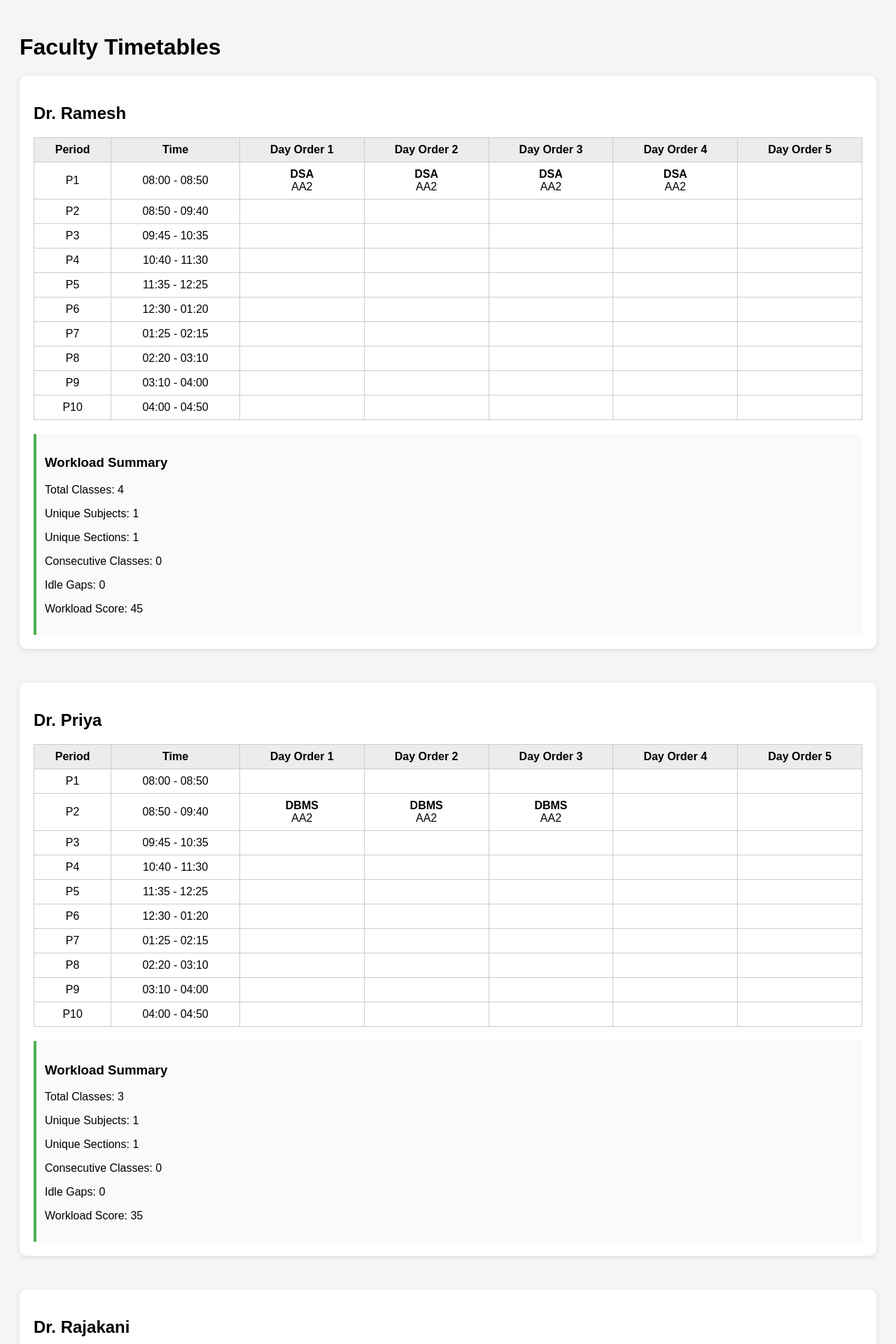
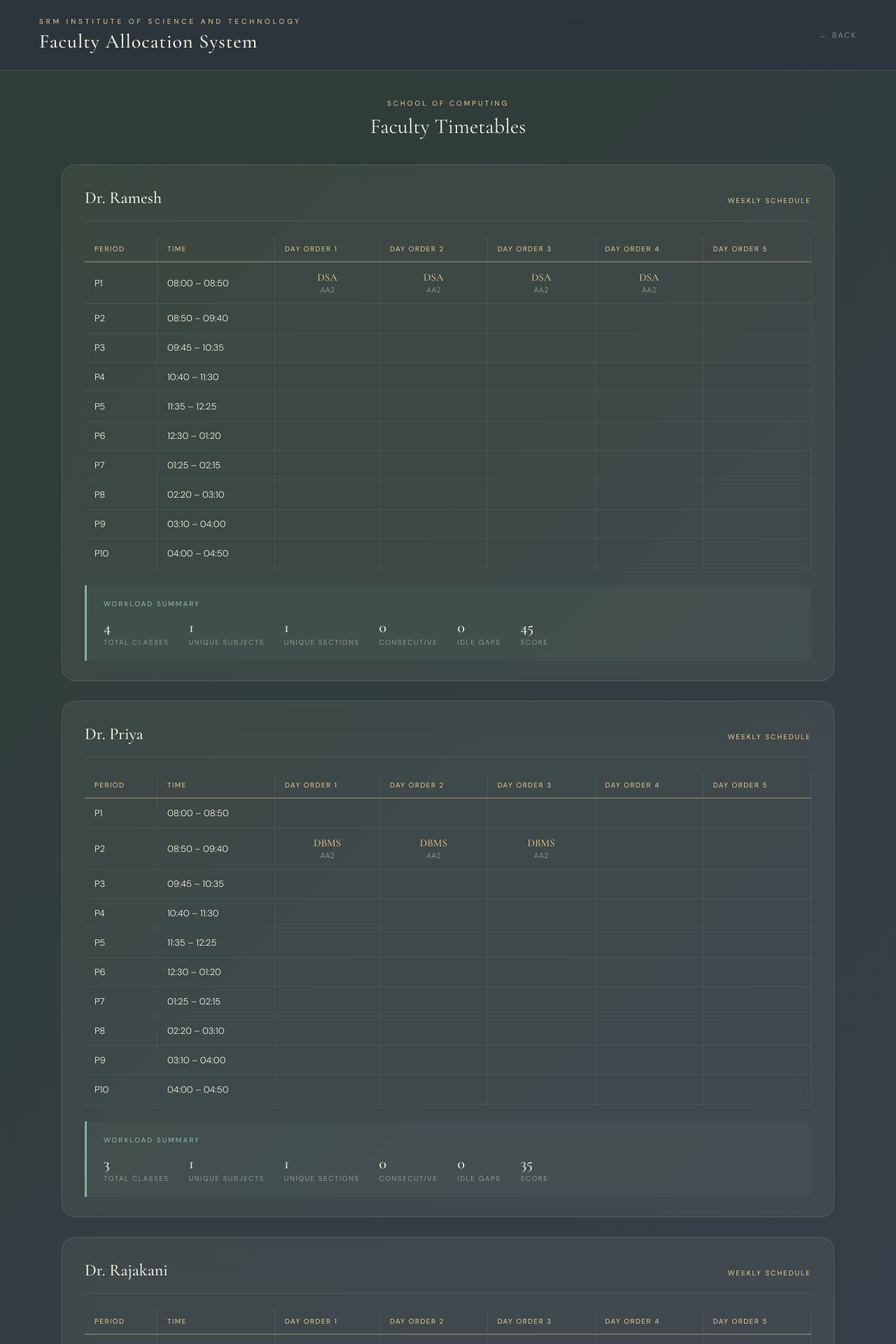
Before and after one commit to harshinishori18/faculty-allocation-srmist, a Flask app: page /timetable in a window 1280 px wide. Shown: the top 1920 px of the page at 70% size. Run offline with Flask 3, Linux system fonts and the light colour scheme.

Commit message:
Restyle timetable page to match site-wide aurora/glass theme

```diff
--- a/templates/timetable.html
+++ b/templates/timetable.html
@@ -1,104 +1,136 @@
 <!DOCTYPE html>
-<html>
+<html lang="en">
+<head>
+  <meta charset="UTF-8"/>
+  <meta name="viewport" content="width=device-width, initial-scale=1.0"/>
+  <title>Faculty Timetables — SRMIST</title>
+  <link rel="stylesheet" href="{{ url_for('static', filename='style.css') }}"/>
+  <style>
+    .page-wrap { padding: 40px 48px; max-width: 1200px; margin: 0 auto; }
 
-<head>
-
-    <title>Faculty Timetables</title>
-
-    <style>
-
-        body{
-            font-family: Arial, sans-serif;
-            padding:20px;
-            background:#f5f5f5;
+    .page-title-block { text-align: center; margin-bottom: 36px; }
+    .page-title-block .eyebrow-sm {
+      font-size: 10px; letter-spacing: 3px; text-transform: uppercase;
+      color: var(--gold); margin-bottom: 8px;
+    }
+    .page-title-block h2 {
+      font-family: 'Cormorant Garamond', serif; font-size: 30px;
+      font-weight: 400; color: var(--eggshell);
     }
 
-        .faculty-card{
-
-            background:white;
-
-            padding:20px;
-
-            margin-bottom:30px;
-
-            border-radius:10px;
-
-            box-shadow:0 2px 8px rgba(0,0,0,0.1);
+    .faculty-card {
+      background: rgba(244,241,222,0.06); backdrop-filter: blur(20px);
+      border: 1px solid rgba(244,241,222,0.12); border-radius: 20px;
+      padding: 32px 32px 28px; margin-bottom: 28px;
     }
 
-        table{
-
-            width:100%;
-
-            border-collapse:collapse;
-
-            margin-top:10px;
+    .faculty-card-head {
+      display: flex; align-items: baseline; justify-content: space-between;
+      flex-wrap: wrap; gap: 10px; margin-bottom: 22px;
+      padding-bottom: 18px; border-bottom: 1px solid rgba(244,241,222,0.1);
+    }
+    .faculty-card-head h3 {
+      font-family: 'Cormorant Garamond', serif; font-size: 24px;
+      font-weight: 500; color: var(--eggshell);
+    }
+    .faculty-card-head .fc-tag {
+      font-size: 10px; letter-spacing: 2px; text-transform: uppercase;
+      color: var(--gold);
     }
 
-        th,td{
+    .tt-table { width: 100%; border-collapse: collapse; margin-bottom: 24px; }
+    .tt-table th {
+      padding: 11px 14px; font-size: 10px; letter-spacing: 1.5px;
+      text-transform: uppercase; color: var(--gold); font-weight: 400;
+      border-bottom: 2px solid rgba(242,204,143,0.3);
+      border-right: 1px solid rgba(244,241,222,0.08); text-align: left;
+      white-space: nowrap;
+    }
+    .tt-table td {
+      padding: 12px 14px; font-size: 13px; color: var(--eggshell);
+      border-bottom: 1px solid rgba(244,241,222,0.06);
+      border-right: 1px solid rgba(244,241,222,0.06);
+      font-weight: 300; text-align: center;
+    }
+    .tt-table td:first-child, .tt-table td:nth-child(2) { text-align: left; }
+    .tt-table tr:hover td { background: rgba(244,241,222,0.04); }
 
-            border:1px solid #ccc;
-
-            padding:8px;
-
-            text-align:center;
+    .slot-subject {
+      font-family: 'Cormorant Garamond', serif; font-size: 15px;
+      font-weight: 500; color: rgba(242,204,143,0.9); display: block;
+    }
+    .slot-section {
+      font-size: 11px; color: rgba(244,241,222,0.5); display: block;
+      margin-top: 2px;
     }
 
-        th{
-            background:#ececec;
+    .workload-block {
+      background: rgba(129,178,154,0.06);
+      border-left: 3px solid var(--sage);
+      border-radius: 0 12px 12px 0;
+      padding: 20px 24px;
+    }
+    .workload-block h4 {
+      font-size: 10px; letter-spacing: 2px; text-transform: uppercase;
+      color: var(--sage); font-weight: 500; margin-bottom: 14px;
+    }
+    .stat-row { display: flex; gap: 28px; flex-wrap: wrap; }
+    .stat { display: flex; flex-direction: column; gap: 2px; }
+    .stat-num {
+      font-family: 'Cormorant Garamond', serif; font-size: 22px;
+      font-weight: 500; color: var(--eggshell);
+    }
+    .stat-label {
+      font-size: 10px; letter-spacing: 1.5px; text-transform: uppercase;
+      color: rgba(244,241,222,0.45);
     }
 
-        .workload{
+    .empty-msg {
+      text-align: center; color: rgba(244,241,222,0.35);
+      font-size: 14px; padding: 40px;
+    }
+  </style>
+</head>
+<body>
+  <header>
+    <div class="header-left">
+      <p class="eyebrow">SRM Institute of Science and Technology</p>
+      <h1>Faculty Allocation System</h1>
+    </div>
+    <div class="header-right">
+      <a href="/" style="color:rgba(244,241,222,0.5); text-decoration:none;
+         font-size:11px; letter-spacing:2px; text-transform:uppercase;">← Back</a>
+    </div>
+  </header>
 
-            margin-top:20px;
-
-            background:#fafafa;
-
-            padding:12px;
-
-            border-left:4px solid #4CAF50;
-        }
-
-    </style>
-
-</head>
-
-<body>
-
-<h1>Faculty Timetables</h1>
+  <div class="page-wrap">
+    <div class="page-title-block">
+      <p class="eyebrow-sm">School of Computing</p>
+      <h2>Faculty Timetables</h2>
+    </div>
 
     {% for faculty, periods in timetable.items() %}
+    <div class="faculty-card">
+      <div class="faculty-card-head">
+        <h3>{{ faculty }}</h3>
+        <span class="fc-tag">Weekly Schedule</span>
+      </div>
 
-<div class="faculty-card">
-
-    <h2>{{ faculty }}</h2>
-
-    <table>
-
+      <table class="tt-table">
         <tr>
-
           <th>Period</th>
           <th>Time</th>
-
           <th>Day Order 1</th>
           <th>Day Order 2</th>
           <th>Day Order 3</th>
           <th>Day Order 4</th>
           <th>Day Order 5</th>
-
         </tr>
 
         {% for slot in time_slots %}
-
         <tr>
-
           <td>P{{ slot.slot_id }}</td>
-
-            <td>
-                {{ slot.start }}
-                -
-                {{ slot.end }}
-            </td>
+          <td>{{ slot.start }} – {{ slot.end }}</td>
 
           {% for day in [
               "Day Order 1",
@@ -107,73 +139,50 @@
               "Day Order 4",
               "Day Order 5"
           ] %}
-
           <td>
-
             {% if slot.slot_id in periods and day in periods[slot.slot_id] %}
-
-                    <b>
-                        {{ periods[slot.slot_id][day].subject_name }}
-                    </b>
-
-                    <br>
-
-                    {{ periods[slot.slot_id][day].section }}
-
+              <span class="slot-subject">{{ periods[slot.slot_id][day].subject_name }}</span>
+              <span class="slot-section">{{ periods[slot.slot_id][day].section }}</span>
             {% endif %}
-
           </td>
-
           {% endfor %}
-
         </tr>
-
         {% endfor %}
-
       </table>
 
-    <div class="workload">
-
-        <h3>Workload Summary</h3>
-
-        <p>
-            Total Classes:
-            {{ workload[faculty].total_classes }}
-        </p>
-
-        <p>
-            Unique Subjects:
-            {{ workload[faculty].unique_subjects }}
-        </p>
-
-        <p>
-            Unique Sections:
-            {{ workload[faculty].unique_sections }}
-        </p>
-
-        <p>
-            Consecutive Classes:
-            {{ workload[faculty].consecutive_classes }}
-        </p>
-
-        <p>
-            Idle Gaps:
-            {{ workload[faculty].idle_gaps }}
-        </p>
-
-        <p>
-            Workload Score:
-            {{ workload[faculty].workload_score }}
-        </p>
-
+      <div class="workload-block">
+        <h4>Workload Summary</h4>
+        <div class="stat-row">
+          <div class="stat">
+            <span class="stat-num">{{ workload[faculty].total_classes }}</span>
+            <span class="stat-label">Total Classes</span>
           </div>
-
+          <div class="stat">
+            <span class="stat-num">{{ workload[faculty].unique_subjects }}</span>
+            <span class="stat-label">Unique Subjects</span>
           </div>
-
-<br>
-
+          <div class="stat">
+            <span class="stat-num">{{ workload[faculty].unique_sections }}</span>
+            <span class="stat-label">Unique Sections</span>
+          </div>
+          <div class="stat">
+            <span class="stat-num">{{ workload[faculty].consecutive_classes }}</span>
+            <span class="stat-label">Consecutive</span>
+          </div>
+          <div class="stat">
+            <span class="stat-num">{{ workload[faculty].idle_gaps }}</span>
+            <span class="stat-label">Idle Gaps</span>
+          </div>
+          <div class="stat">
+            <span class="stat-num">{{ workload[faculty].workload_score }}</span>
+            <span class="stat-label">Score</span>
+          </div>
+        </div>
+      </div>
+    </div>
+    {% else %}
+    <p class="empty-msg">No timetable data available yet.</p>
     {% endfor %}
-
+  </div>
 </body>
-
 </html>
```
Lines whose indentation alone changed are shown as unchanged.
